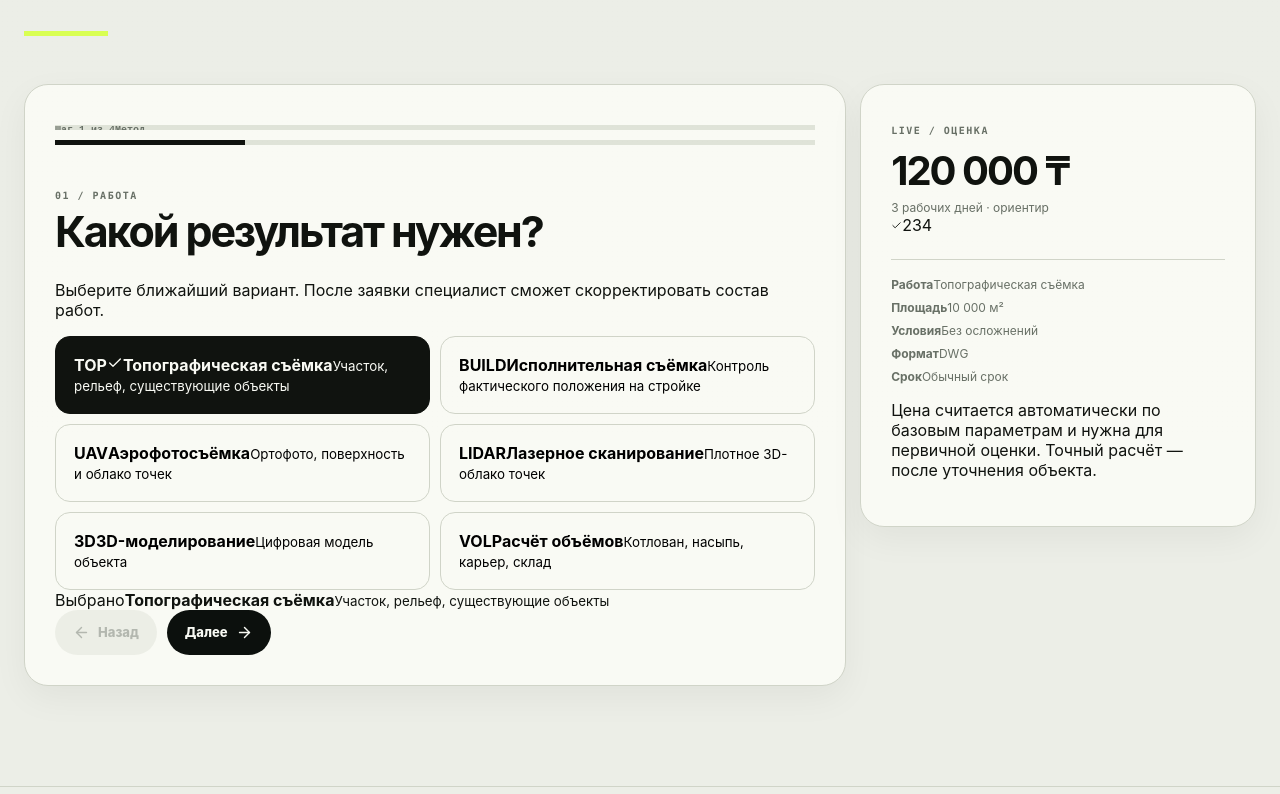
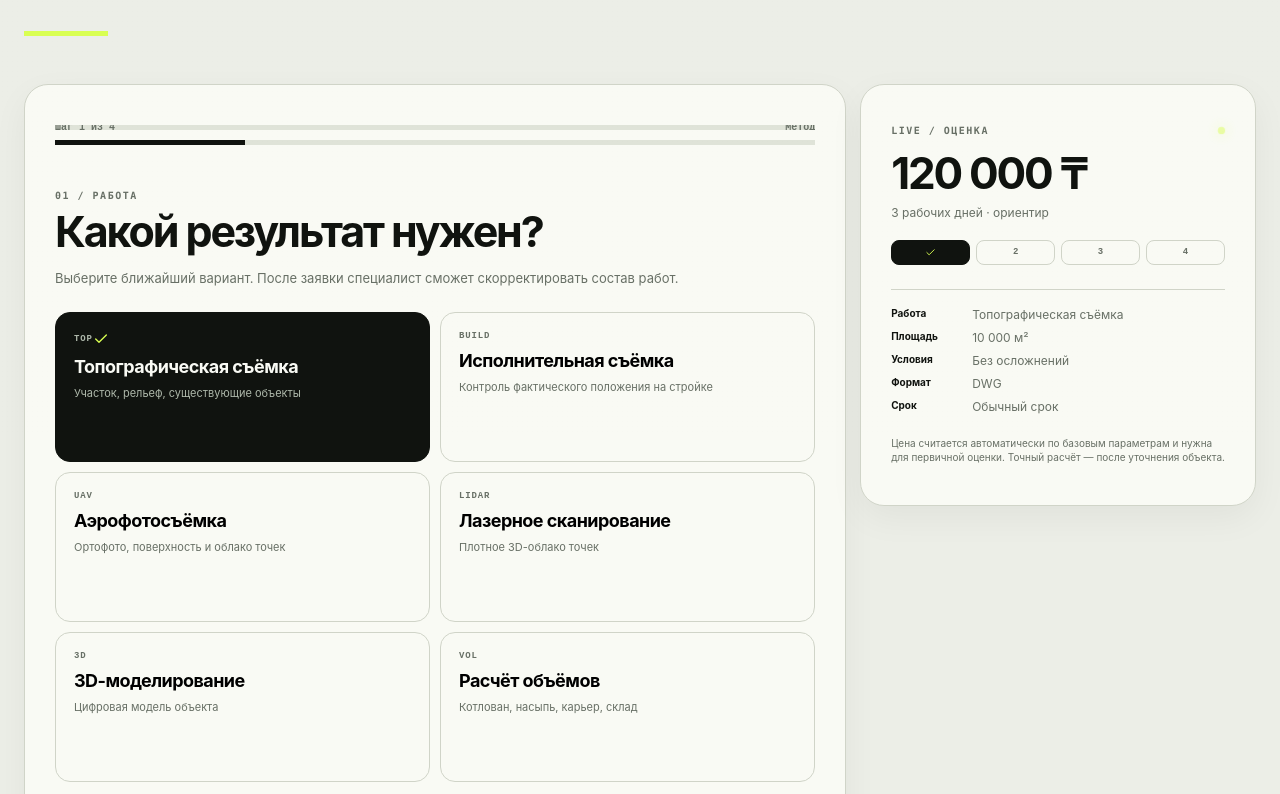
Before and after one commit to alexthanks10039/malaya-Geodesia, a Next.js app: page /calculator in a window 1280 px wide. Shown: the part 366-1160 px from the top of the page. Built offline with nearby package versions, Linux system fonts and the light colour scheme.

Commit message:
design: finish calculator visual system

```diff
--- a/app/product-polish.css
+++ b/app/product-polish.css
@@ -52,3 +52,59 @@
 }
 .choice-grid.compact{grid-template-columns:repeat(3,1fr);margin-top:10px}.field-hint{font-size:12px;line-height:1.45;color:var(--muted);margin:8px 0 0}.spin{animation:spin .8s linear infinite}@keyframes spin{to{transform:rotate(360deg)}}
 @media (max-width:720px){.choice-grid.compact{grid-template-columns:1fr}}
+
+/* Calculator UX */
+.progress-head{display:flex;justify-content:space-between;align-items:center;gap:12px}
+.calc-intro{max-width:660px;color:var(--muted);font-size:13px;line-height:1.55;margin:-12px 0 24px}
+.calculator-services{grid-template-columns:repeat(2,1fr)}
+.choice-service{min-height:150px;display:flex;flex-direction:column;gap:9px}
+.choice-service-top{display:flex;justify-content:space-between;align-items:center;color:var(--muted);font:800 9px ui-monospace,monospace;letter-spacing:.09em}
+.choice-service-top svg{color:var(--acid)}
+.choice-service strong{font-size:18px;letter-spacing:-.03em}
+.choice-service small{color:var(--muted);font-size:11px;line-height:1.4}
+.choice-service.active small,.choice-service.active .choice-service-top{color:#aeb8aa}
+.selected-method{margin-top:14px;padding:14px 16px;border:1px solid var(--line);border-radius:14px;background:#f1f3ea;display:grid;grid-template-columns:auto 1fr;gap:4px 10px}
+.selected-method span{grid-row:1/3;font:800 8px ui-monospace,monospace;text-transform:uppercase;color:var(--muted);padding-top:3px}
+.selected-method strong{font-size:13px}
+.selected-method small{color:var(--muted);font-size:11px}
+.area-control{display:grid;grid-template-columns:48px 1fr 48px;gap:10px;align-items:stretch;max-width:560px}
+.area-control>button{border:1px solid var(--line);background:var(--bg);border-radius:13px;cursor:pointer;display:grid;place-items:center;transition:.2s ease}
+.area-control>button:hover{background:var(--paper);border-color:#9aa293}
+.area-control label{margin:0;display:grid;gap:8px}
+.area-control label span,.calc-label{font-size:11px;font-weight:850;text-transform:uppercase;letter-spacing:.06em;color:var(--muted)}
+.area-control input{font-size:28px;font-weight:800;letter-spacing:-.04em}
+.area-presets{display:flex;gap:8px;flex-wrap:wrap;margin-top:12px}
+.area-preset{border:1px solid var(--line);background:transparent;border-radius:999px;padding:9px 11px;font-size:11px;cursor:pointer;color:var(--muted);transition:.2s ease}
+.area-preset:hover{background:var(--paper);color:var(--ink)}
+.area-preset.active{background:var(--ink);color:var(--paper);border-color:var(--ink)}
+.conditions-grid .choice{display:flex;align-items:center;gap:9px}
+.choice-marker{width:16px;height:16px;border:1px solid #b8beb2;border-radius:4px;display:block;flex:none}
+.calc-subsection{margin-top:25px;padding-top:20px;border-top:1px solid var(--line)}
+.calc-subsection .field{margin:18px 0 0}
+.summary-kicker{display:flex;align-items:center;justify-content:space-between}
+.live-dot{width:7px;height:7px;border-radius:50%;background:var(--acid);box-shadow:0 0 12px rgba(217,255,82,.7);animation:statusBlink 2s ease-in-out infinite}
+.summary-progress{display:grid;grid-template-columns:repeat(4,1fr);gap:6px;margin:20px 0 24px}
+.summary-progress span{height:25px;border:1px solid var(--line);border-radius:8px;display:grid;place-items:center;font:800 9px ui-monospace,monospace;color:var(--muted)}
+.summary-progress span.done{background:var(--ink);border-color:var(--ink);color:var(--acid)}
+.summary-lines span{display:grid;grid-template-columns:72px 1fr;gap:9px}
+.summary-lines b{color:var(--ink);font-size:10px}
+.summary-note{font-size:10px;line-height:1.45;color:var(--muted);margin-top:22px}
+.calculator-summary>strong{font-size:44px}
+.calculator-success-rich{text-align:left;max-width:920px;margin:auto}
+.success-icon{width:58px;height:58px;border-radius:16px;background:var(--ink);color:var(--acid);display:grid;place-items:center;margin-bottom:24px}
+.success-lead{max-width:650px;color:var(--muted);line-height:1.55}
+.success-estimate{display:grid;grid-template-columns:1fr 1fr;gap:10px;margin:28px 0 10px}
+.success-estimate>div{background:var(--acid-soft);border:1px solid #d7e596;border-radius:16px;padding:18px}
+.success-estimate span{display:block;color:var(--muted);font-size:11px;margin-bottom:6px}
+.success-estimate strong{font-size:30px;letter-spacing:-.05em}
+.success-details{display:grid;grid-template-columns:repeat(2,1fr);border-top:1px solid var(--line);margin:12px 0 22px}
+.success-details span{padding:14px 0;border-bottom:1px solid var(--line);font-size:12px}
+.success-details b{display:block;color:var(--muted);font-size:9px;text-transform:uppercase;letter-spacing:.06em;margin-bottom:4px}
+.success-id{font:700 9px ui-monospace,monospace;color:var(--muted);margin-bottom:22px}
+@media(max-width:720px){
+  .calculator-services,.success-estimate,.success-details{grid-template-columns:1fr}
+  .selected-method{grid-template-columns:auto 1fr}
+  .area-control{grid-template-columns:42px 1fr 42px}
+  .area-control input{font-size:24px}
+  .success-estimate strong{font-size:27px}
+}
```
